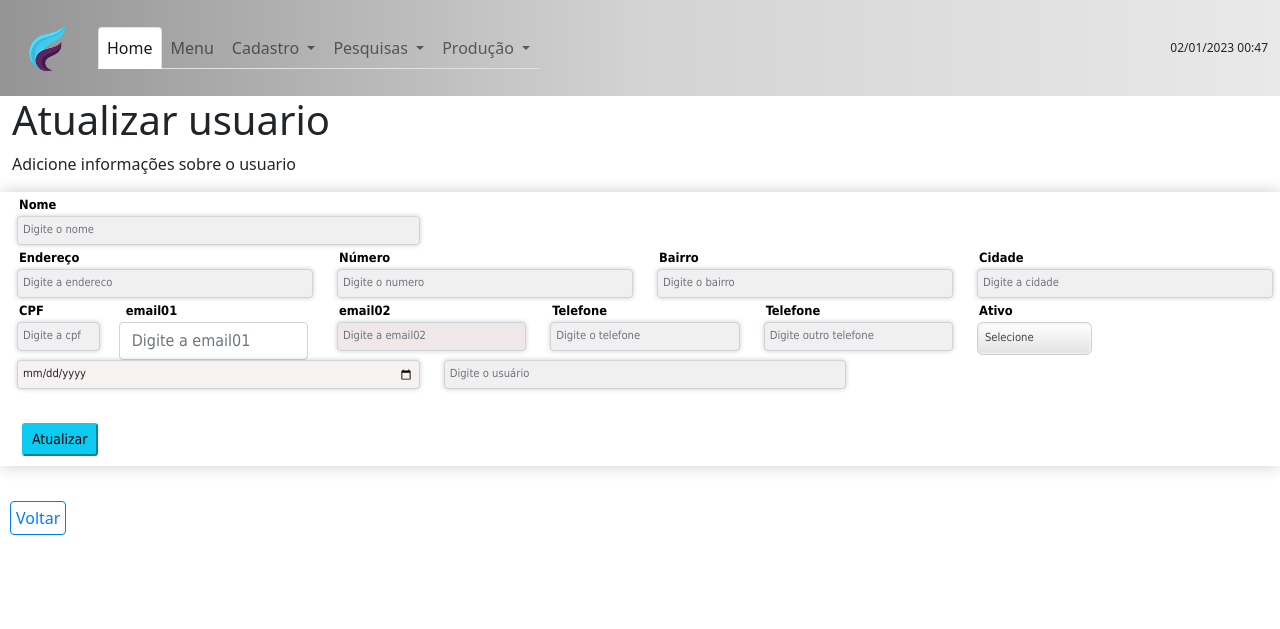
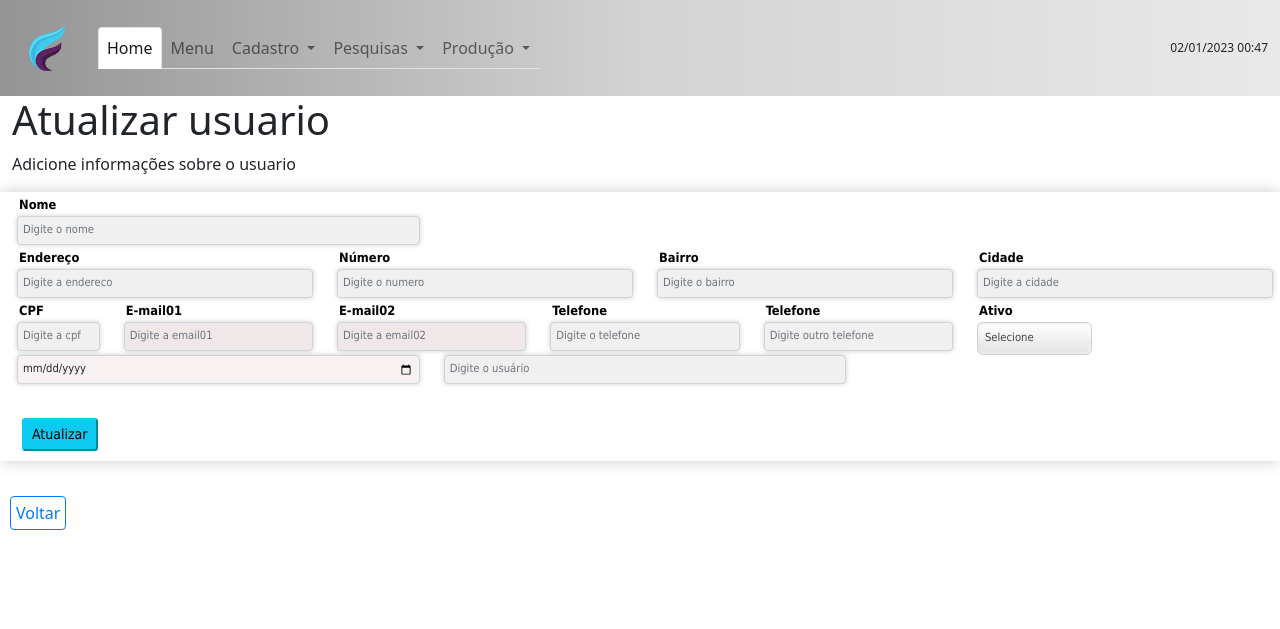
Before and after one commit to crisppi/full17.2, a PHP site: page /edit_usuario.php in a window 1280 px wide. Shown: the top 629 px of the page. Run offline with PHP 8.4, Linux system fonts and the light colour scheme.

Commit message:
05/01 (1)

```diff
--- a/edit_usuario.php
+++ b/edit_usuario.php
@@ -56,11 +56,11 @@ $usuario = $usuarioDao->findById_user($id_usuario);
                     <input type="text" oninput="mascara(this, 'cpf')" value="<?= $usuario->cpf_user ?>" class="form-control" id="cpf_user" name="cpf_user" placeholder="Digite a cpf">
                 </div>
                 <div class="form-group col-sm-2">
-                    <label for="email01">email01</label>
-                    <input type="email_user" class="form-control" id="email_user" value="<?= $usuario->email_user ?>" name="email_user" placeholder="Digite a email01">
+                    <label for="email01">E-mail01</label>
+                    <input type="email" class="form-control" id="email_user" value="<?= $usuario->email_user ?>" name="email_user" placeholder="Digite a email01">
                 </div>
                 <div class="form-group col-sm-2">
-                    <label for="email02_user">email02</label>
+                    <label for="email02_user">E-mail02</label>
                     <input type="email" class="form-control" id="email02_user" value="<?= $usuario->email02_user ?>" name="email02_user" placeholder="Digite a email02">
                 </div>
                 <div class="form-group col-sm-2">
@@ -81,7 +81,7 @@ $usuario = $usuarioDao->findById_user($id_usuario);
 
                 </div>
                 <div class="form-group col-sm-4">
-                    <input type="date" type="hidden" class="form-control" value='<?php echo date("d/m/Y"); ?>' id="data_create" name="data_create" placeholder="">
+                    <input type="date" type="hidden" class="form-control" value='<?php echo date("d/m/Y"); ?>' id="data_create_user" name="data_create_user" placeholder="">
                 </div>
                 <div class="form-group col-sm-4">
                     <input type="text" class="form-control" id="usuario_create_user" name="usuario_create_user" placeholder="Digite o usuário">
--- a/formularios/form_list_antecedente.php
+++ b/formularios/form_list_antecedente.php
@@ -17,7 +17,7 @@
 
     <!--tabela antecedente-->
     <div class="container-fluid py-2">
-        <h2 class="page-title">Relação de antecedentes</h2>
+        <h4 class="page-title">Relação de antecedentes</h4>
         <div class="menu_pesquisa">
             <form id="form_pesquisa" method="POST">
                 <input type="text" name="pesquisa_antec" id="pesquisa_antec" placeholder="Pesquisa por antecedente">
@@ -125,7 +125,6 @@
         }
         echo "<div style=margin-left:20px;>";
         echo "<div style='color:blue; margin-left:20px;'>";
-        echo "Navegação";
         echo "</div>";
         echo "<nav aria-label='Page navigation example'>";
         echo " <ul class='pagination'>";
--- a/list_antecedente.php
+++ b/list_antecedente.php
@@ -3,13 +3,11 @@
 
 <head>
     <meta charset="UTF-8">
-    <meta http-equiv="X-UA-Compatible" content="
-    IE=edge">
+    <meta http-equiv="X-UA-Compatible" content="IE=edge">
     <meta name="viewport" content="width=device-width, initial-scale=1.0">
     <script src="https://code.jquery.com/jquery-3.6.0.min.js"></script>
 
 </head>
-
 
 <?php
 include_once("formularios/form_list_antecedente.php");
@@ -17,6 +15,6 @@ include_once("templates/footer1.php");
 ?>
 
 <script src="https://cdnjs.cloudflare.com/ajax/libs/popper.js/1.14.0/umd/popper.min.js"></script>
-<script src="https://cdn.jsdelivr.net/npm/bootstrap@5.0.1/dist/js/bootstrap.bundle.min.js" integrity="sha384-gtEjrD/SeCtmISkJkNUaaKMoLD0//ElJ19smozuHV6z3Iehds+3Ulb9Bn9Plx0x4" crossorigin="anonymous"></script>
+<script src="https://cdn.jsdelivr.net/npm/bootstrap@5.0.1/dist/js/bootstrap.bundle.min.js"></script>
 
 </html>
```
Also changed, not shown: 1 other file.
